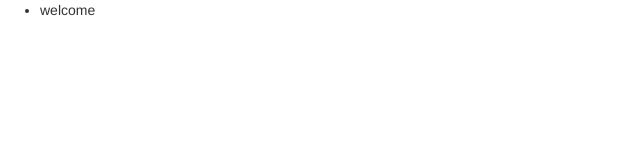
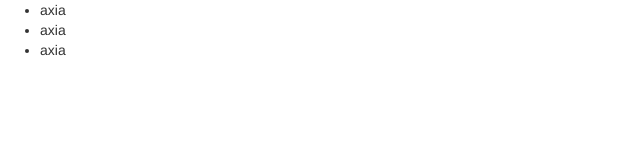
Before and after one commit to jmhmjayamaha/car-category-application, a website: page app/index.html in a window 1280 px wide. Shown: the full height of the page, 0-640 px from the left. Drawn offline with nearby package versions, Linux system fonts and the light colour scheme; some packages are replaced by stand-ins of ours.

Commit message:
test for car list

```diff
--- a/app/car-list/car-list.component.js
+++ b/app/car-list/car-list.component.js
@@ -1,4 +1,11 @@
 angular.module("carList").
 component("carList", {
-	templateUrl:"car-list/car-list.template.html"
+	templateUrl:"car-list/car-list.template.html",
+	controller: function CarListController() {
+		this.cars = [
+			{model:'212V', name:'axia'},
+			{model:'212V', name:'axia'},
+			{model:'212V', name:'axia'}
+		]
+	}
 });
--- a/app/car-list/car-list.template.html
+++ b/app/car-list/car-list.template.html
@@ -1,3 +1,3 @@
-<ul>
-	<li>welcome</li>
+<ul >
+	<li ng-repeat = "car in $ctrl.cars">{{car.name}}</li>
 </ul>
```
